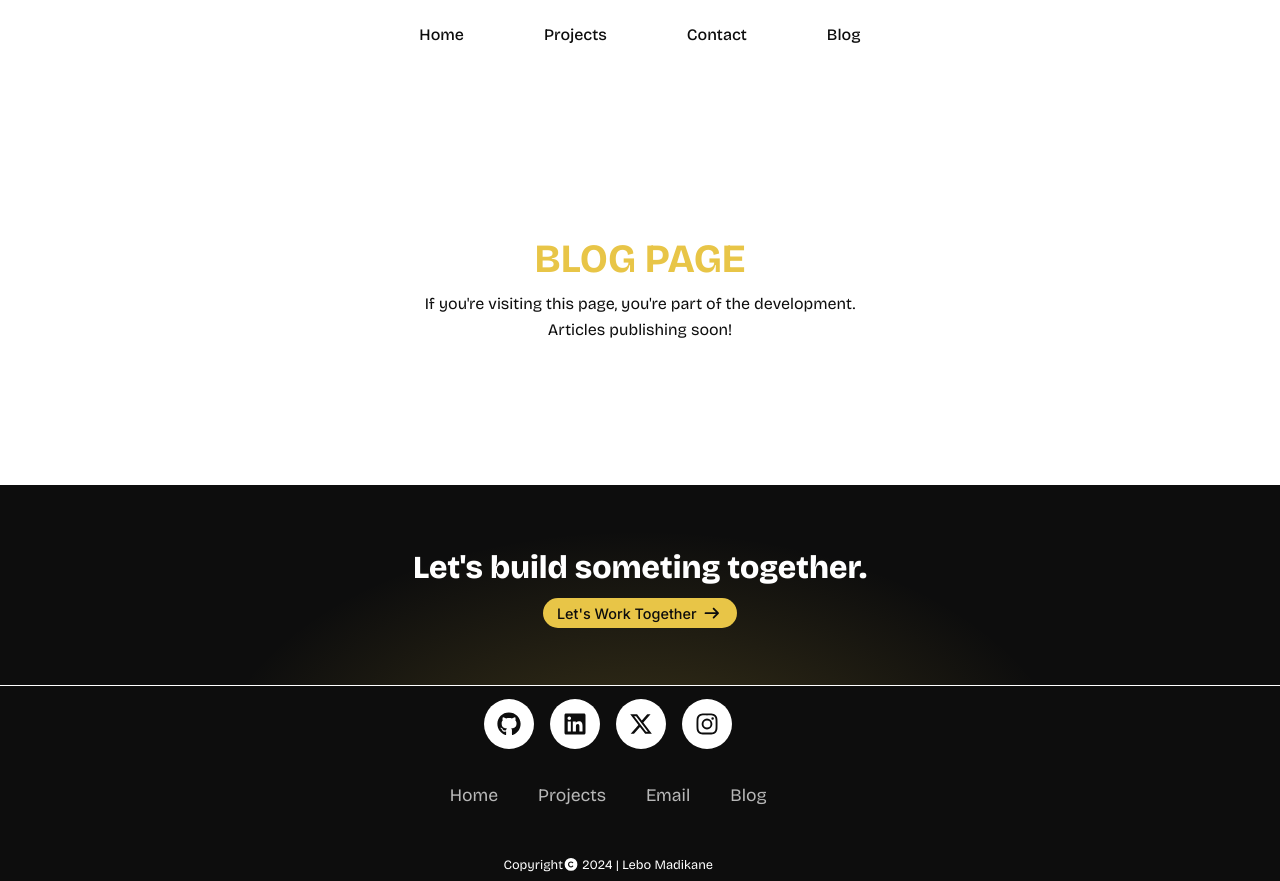
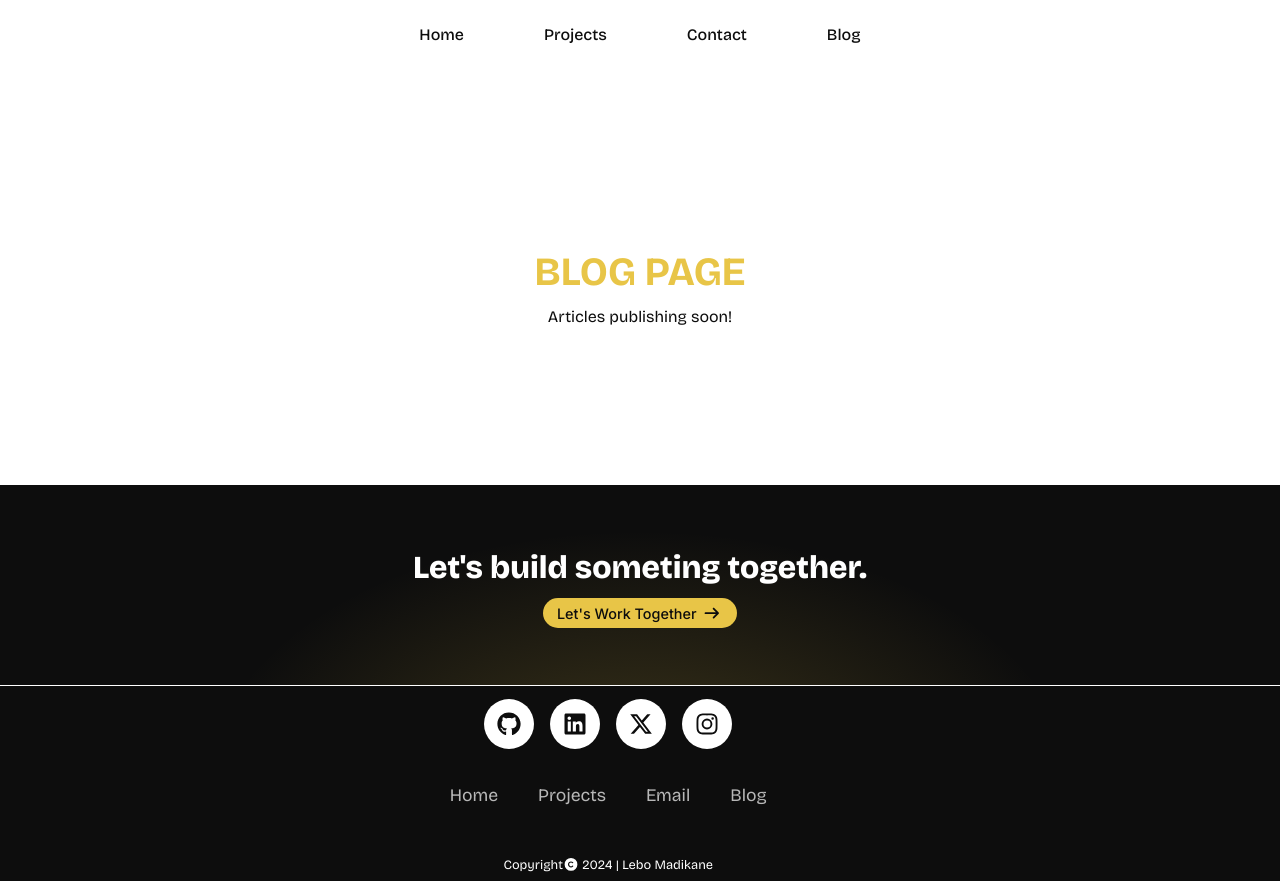
Before and after one commit to Lebo-Madikane/lebo-madikane, a Next.js app: page /blog in a window 1280 px wide. Built offline with nearby package versions, Linux system fonts and the light colour scheme.

Commit message:
add blog page

```diff
--- a/src/app/blog/page.js
+++ b/src/app/blog/page.js
@@ -10,7 +10,6 @@ export default function Blog() {
             <Header />
             <div className={styles.blogContainer}>
                 <h1>BLOG PAGE</h1>
-                <p>If you're visiting this page, you're part of the development.</p>
                 <p>Articles publishing soon!</p>
             </div>
             <Contact />
```
